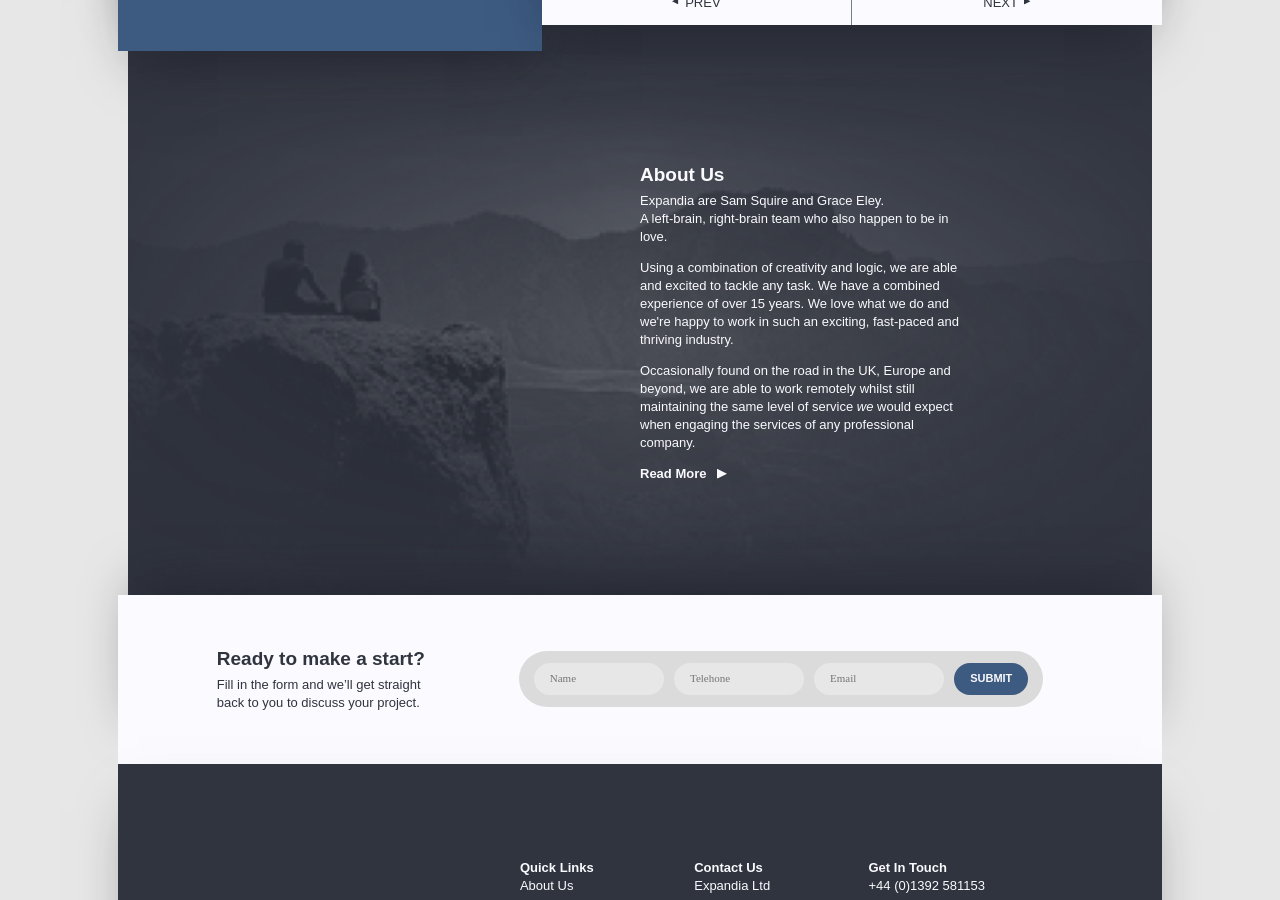
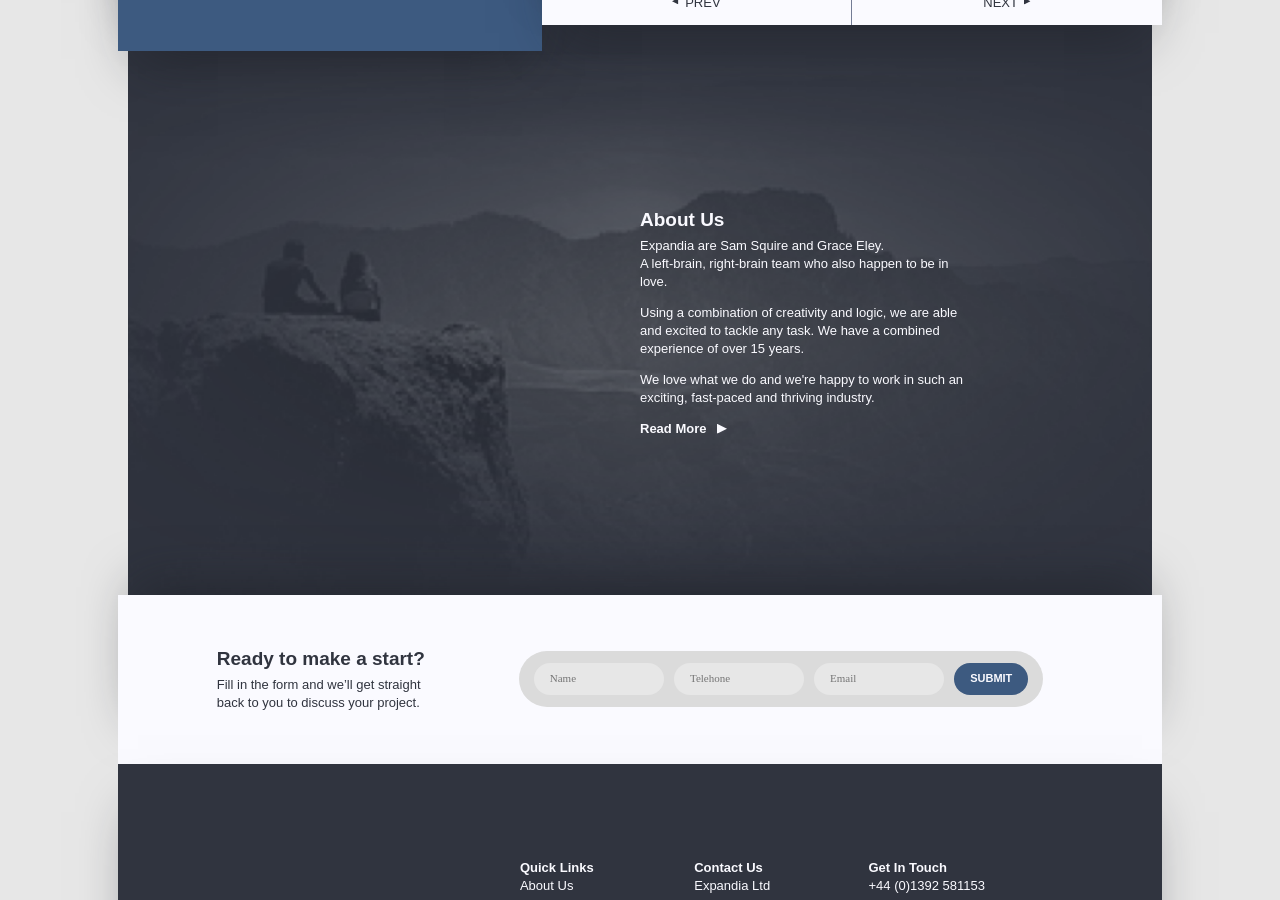
Before and after one commit to expandia/expandia.github.io, a Jekyll site: the page built from _pages/index.html, in a window 1280 px wide and 900 px high, scrolled down 1443 px. Built offline with Jekyll 4.4.1, drawn with Linux system fonts in a browser that asks for light colours.

Commit message:
Revised about text
Signed-off-by: samueldsquire <sam_squire@msn.com>

```diff
--- a/_config-dev.yml
+++ b/_config-dev.yml
@@ -42,8 +42,8 @@ phone__2: +44 (0)7772 761786
 
 about:
   - Expandia are Sam Squire and Grace Eley.<br>A left-brain, right-brain team who also happen to be in love.
-  - Using a combination of creativity and logic, we are able and excited to tackle any task. We have a combined experience of over 15 years. We love what we do and we're happy to work in such an exciting, fast-paced and thriving industry.
-  - Occasionally found on the road in the UK, Europe and beyond, we are able to work remotely whilst still maintaining the same level of service <i>we</i> would expect when engaging the services of any professional company.
+  - Using a combination of creativity and logic, we are able and excited to tackle any task. We have a combined experience of over 15 years.
+  - We love what we do and we're happy to work in such an exciting, fast-paced and thriving industry.
 
 # SEO
 seoTitle: Expandia - Bespoke Web Design & Development in Torbay, UK
--- a/_config.yml
+++ b/_config.yml
@@ -42,8 +42,8 @@ phone__2: +44 (0)7772 761786
 
 about:
   - Expandia are Sam Squire and Grace Eley.<br>A left-brain, right-brain team who also happen to be in love.
-  - Using a combination of creativity and logic, we are able and excited to tackle any task. We have a combined experience of over 15 years. We love what we do and we're happy to work in such an exciting, fast-paced and thriving industry.
-  - Occasionally found on the road in the UK, Europe and beyond, we are able to work remotely whilst still maintaining the same level of service <i>we</i> would expect when engaging the services of any professional company.
+  - Using a combination of creativity and logic, we are able and excited to tackle any task. We have a combined experience of over 15 years.
+  - We love what we do and we're happy to work in such an exciting, fast-paced and thriving industry.
 
 # SEO
 seoTitle: Expandia - Bespoke Web Design & Development in Torbay, UK
```
